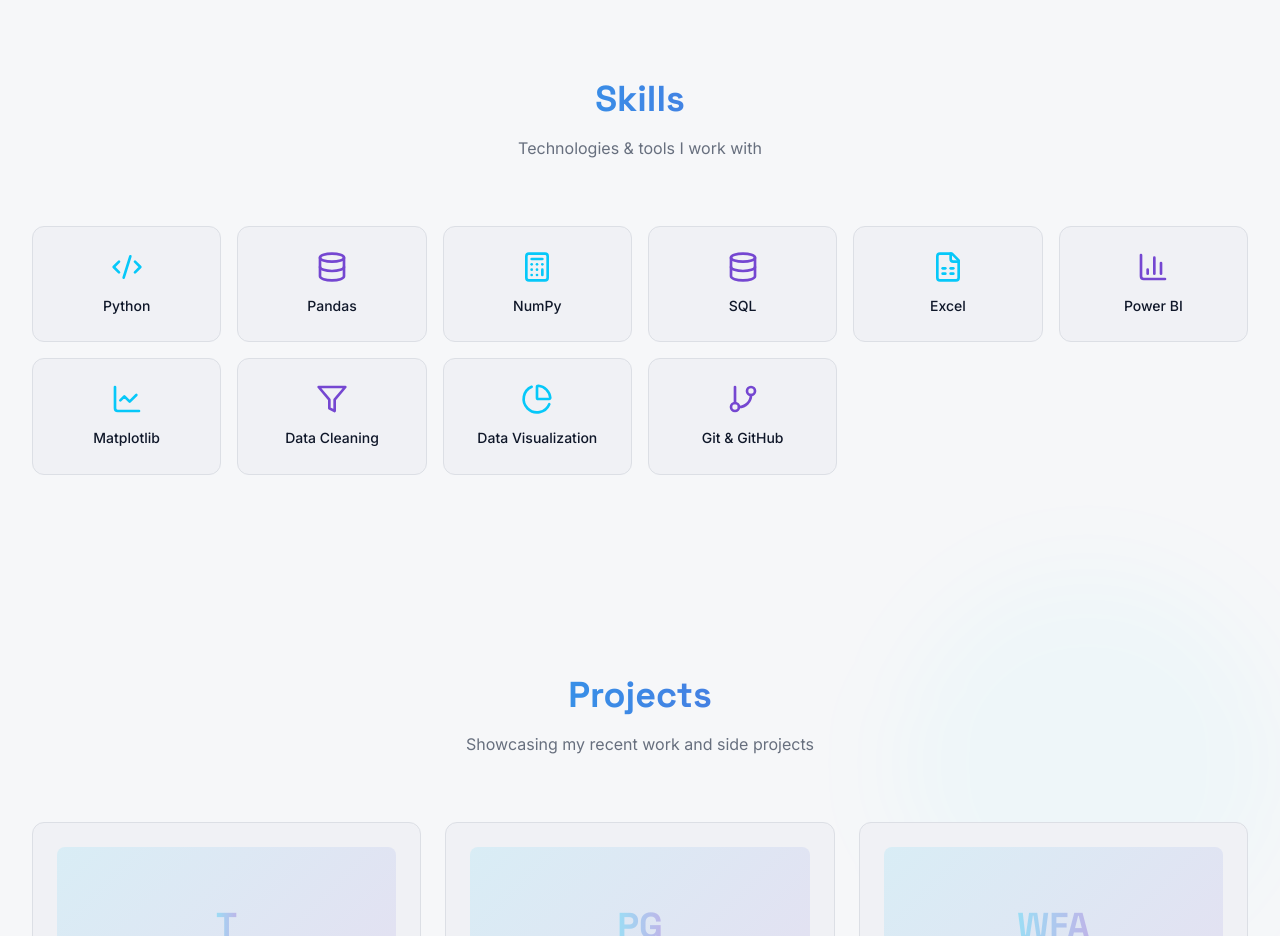
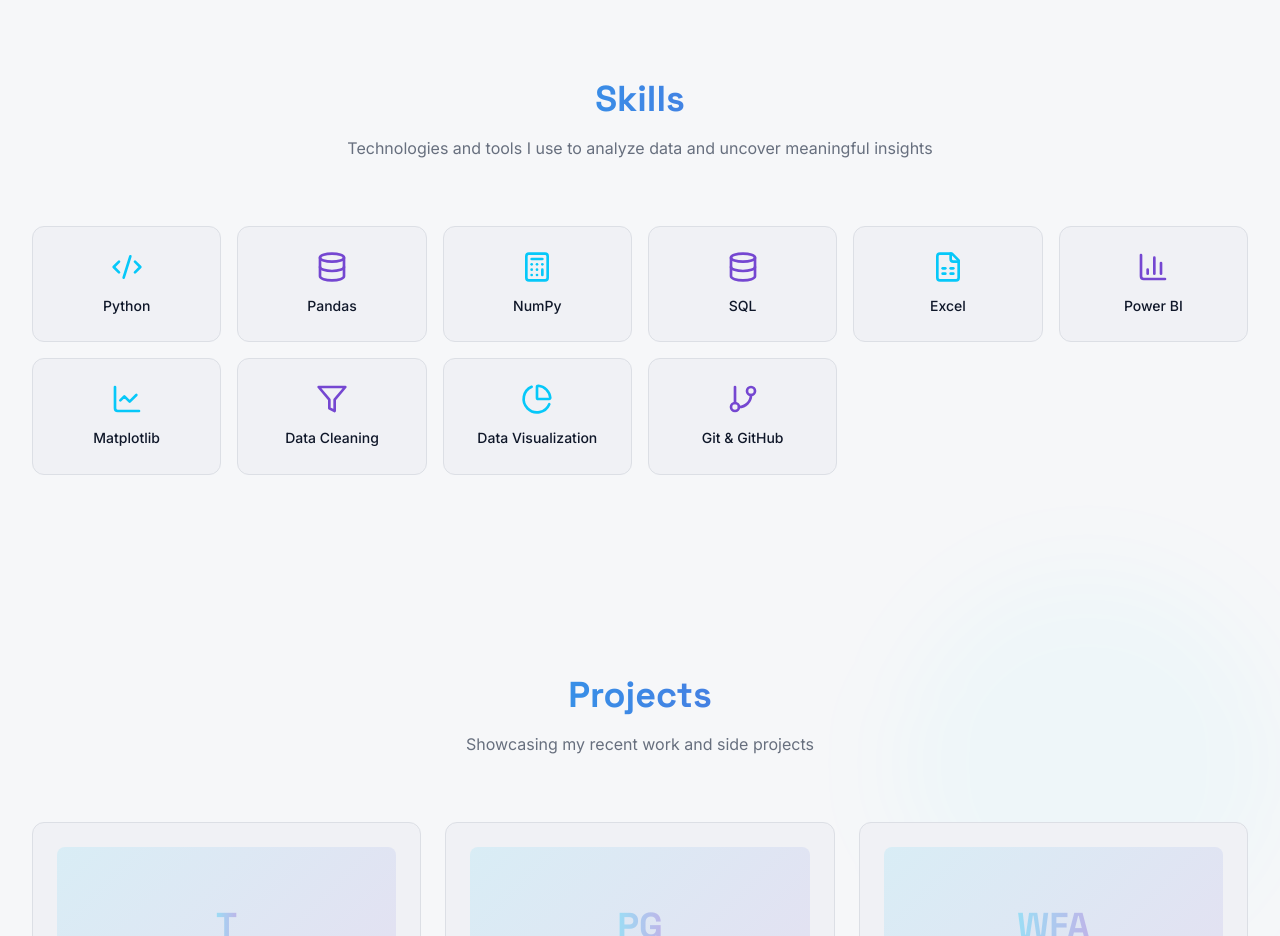
Before and after one commit to premkumar790/prem__portfolio, a React (Vite) app: page / in a window 1280 px wide. Shown: the part 1820-2756 px from the top of the page. Built offline with nearby package versions, Linux system fonts and the light colour scheme; the HTML template or start-up script is replaced by a standard one.

Commit message:
update code

```diff
--- a/src/components/SkillsSection.tsx
+++ b/src/components/SkillsSection.tsx
@@ -36,7 +36,8 @@
       <div className="skills__container">
         <motion.div ref={ref} initial={{ opacity: 0, y: 40 }} animate={isInView ? { opacity: 1, y: 0 } : {}} transition={{ duration: 0.6 }}>
           <h2 className="section-heading">Skills</h2>
-          <p className="skills__subtitle">Technologies & tools I work with</p>
+          <p className="skills__subtitle">Technologies and tools I use to analyze data and uncover meaningful insights
+</p>
 
           <div className="skills__grid">
             {skills.map((skill, i) => (
```
